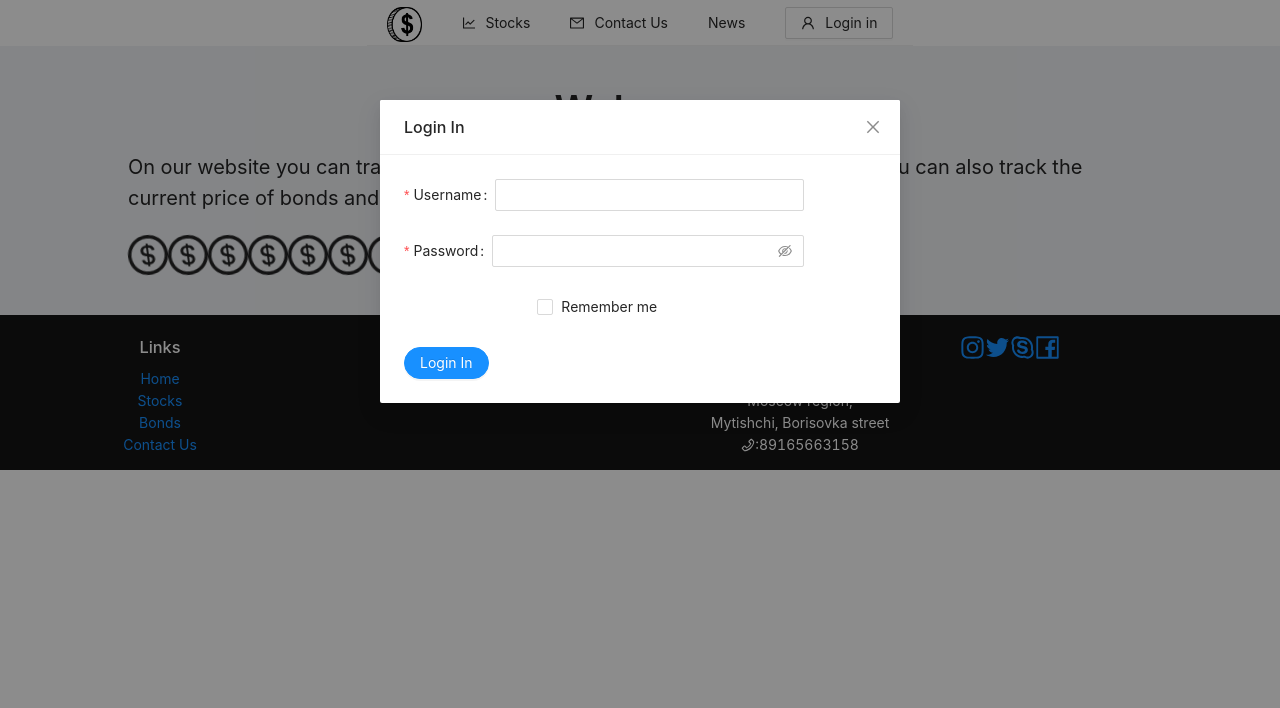
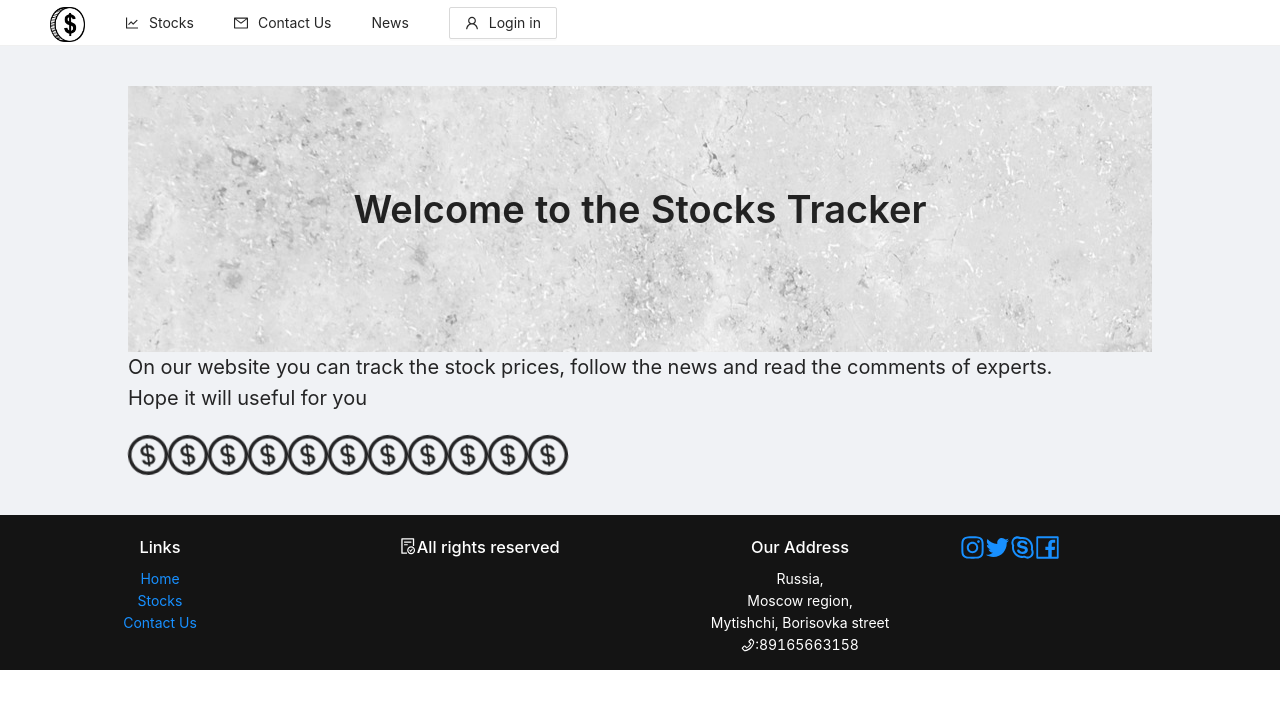
Before and after one commit to lamtev178/stocks, a React (Create React App) app: page / in a window 1280 px wide. Shown: the top 708 px of the page. Built offline with nearby package versions, Linux system fonts and the light colour scheme.

Commit message:
added firebase fixed footer singlestock home

```diff
--- a/package.json
+++ b/package.json
@@ -11,6 +11,7 @@
     "antd": "^4.18.3",
     "axios": "^0.25.0",
     "chart.js": "^3.7.0",
+    "firebase": "^9.6.6",
     "html-react-parser": "^1.4.5",
     "react": "^17.0.2",
     "react-chartjs-2": "^4.0.1",
--- a/src/App.css
+++ b/src/App.css
@@ -19,6 +19,11 @@ p {
   margin: auto;
   width: 80%;
   margin-top: 40px;
+}
+
+.welcome {
+  padding: 100px;
+  background: url("../public/welcome.jpg");
 }
 
 @media (prefers-reduced-motion: no-preference) {
--- a/src/App.js
+++ b/src/App.js
@@ -4,6 +4,21 @@ import { BrowserRouter } from "react-router-dom";
 import store from './redux/configureStore';
 import {Provider} from 'react-redux';
 import 'antd/dist/antd.css';
+import { initializeApp } from "firebase/app";
+import { getAnalytics } from "firebase/analytics";
+import { getFirestore, collection, getDocs } from 'firebase/firestore/lite';
+
+
+const app = initializeApp({
+  apiKey: "AIzaSyBWl3sN2OXtQjxGNjmA3KERK7VnylLFBUk",
+  authDomain: "stocks-tracker-36306.firebaseapp.com",
+  projectId: "stocks-tracker-36306",
+  storageBucket: "stocks-tracker-36306.appspot.com",
+  messagingSenderId: "311133999181",
+  appId: "1:311133999181:web:06c6c18345aa8a58cb4c04",
+  measurementId: "G-YHEEPFB08J"
+});
+getAnalytics(app);
 
 function App() {
   return (
--- a/src/components/FooterComponent.js
+++ b/src/components/FooterComponent.js
@@ -11,7 +11,6 @@ function Footer(){
         <ul className="list">
           <li><Link to="/">Home</Link></li>
           <li><Link to="stocks">Stocks</Link></li>
-          <li><Link to="bonds">Bonds</Link></li>
           <li><Link to="contactus">Contact Us</Link></li>
         </ul>
       </Col>
@@ -25,8 +24,8 @@ function Footer(){
     <Col span={6}>
     <a href="https://www.instagram.com/"><InstagramOutlined style={{fontSize:"25px"}}/></a>
     <a href="https://www.twitter.com/"><TwitterOutlined style={{fontSize:"25px"}}/></a>
-    <a href="https://www.twitter.com/"><SkypeOutlined style={{fontSize:"25px"}}/></a>
-    <a href="https://www.twitter.com/"><FacebookOutlined style={{fontSize:"25px"}}/></a>
+    <a href="https://www.skype.com/"><SkypeOutlined style={{fontSize:"25px"}}/></a>
+    <a href="https://www.facebook.com/"><FacebookOutlined style={{fontSize:"25px"}}/></a>
     </Col>
     </Row>
   );
--- a/src/components/HeaderComponent.js
+++ b/src/components/HeaderComponent.js
@@ -1,76 +1,41 @@
 import React, {useState} from 'react';
-import {Menu, Row,  Modal, Button, Form, Input, Checkbox } from 'antd';
+import {Menu, Button} from 'antd';
 import {Link} from 'react-router-dom';
 import {MailOutlined, LineChartOutlined, UserOutlined} from '@ant-design/icons';
+import { getAuth, signInWithPopup, GoogleAuthProvider, signOut } from "firebase/auth";
+
+
 
 function Header(){
-  const [isModalVisible, setIsModalVisible] = useState(true);
-  const [user, setUser] = useState({username: '', password: '', remember: ''});
+  const [user, setUser] = useState();
+  const { SubMenu } = Menu;
+  const provider = new GoogleAuthProvider();
+  const auth = getAuth();
+  function login(){
+  signInWithPopup(auth, provider)
+  .then((result) => {
+    setUser(result.user);
+  }).catch((error) => {
+    alert(error.code, error.message);
+  });}
 
-  const handleOk = (event) => {
-    setIsModalVisible(false);
-    alert(JSON.stringify(event))
-    setUser({username : event.username, password : event.password, remember : event.remember})
-  }
-  const handleCancel = () => {
-    setIsModalVisible(false)
-  }
-  const showModal = () => {
-    setIsModalVisible(true);
-  };
-  const modal = (<Modal title="Login In" visible={isModalVisible} onOk={handleOk} onCancel={handleCancel} footer={null}>
-        <Form style={{width:'400px'}} onFinish={handleOk}>
-          <Form.Item
-            label="Username"
-            name="username"
-            rules={[
-              {
-                required: true,
-                message: 'Please input your username!',
-              },
-            ]}
-          >
-            <Input />
-          </Form.Item>
+    const menuUser = (
+        <SubMenu key="SubMenu" title={<img src={user?.photoURL} style={{width: "32px", height: "32px", borderRadius:"50%"}}/>}>
+          <Menu.ItemGroup title={user?.email} />
+          <Menu.ItemGroup title={user?.displayName}>
+            <Menu.Item key="LoginOut" onClick={() => {auth.signOut(); setUser(null)}}>Sign Out</Menu.Item>
+          </Menu.ItemGroup>
+        </SubMenu>
+        )
 
-          <Form.Item
-            label="Password"
-            name="password"
-            rules={[
-              {
-                required: true,
-                message: 'Please input your password!',
-              },
-            ]}
-          >
-            <Input.Password />
-          </Form.Item>
-
-          <Form.Item
-            name="remember"
-            valuePropName="checked"
-            wrapperCol={{
-              offset: 8,
-              span: 16,
-            }}
-          >
-            <Checkbox>Remember me</Checkbox>
-          </Form.Item>
-          <Button type="primary" htmlType="submit" style={{borderRadius:"30px"}}>Login In</Button>
-        </Form>
-      </Modal>
-      );
   return(
-    <Row justify="center" style={{background:"white"}}>
-      <Menu mode="horizontal">
+      <Menu mode="horizontal" style={{paddingLeft:'30px'}}>
         <Menu.Item key="logo"><Link to="/"><img src="../../logo2.png" style={{height:"35px", width:"35px"}} alt='logo'/></Link></Menu.Item>
         <Menu.Item key="stocks" icon={<LineChartOutlined />}><Link to="stocks">Stocks</Link></Menu.Item>
         <Menu.Item key="contact" icon={<MailOutlined />}><Link to="contactus">Contact Us</Link></Menu.Item>
         <Menu.Item key="news"><Link to="news">News</Link></Menu.Item>
-        <Menu.Item key="login" ><Button onClick={showModal} icon={<UserOutlined />}>Login in</Button></Menu.Item>
+        {user? menuUser : <Menu.Item key="login" ><Button icon={<UserOutlined />} onClick={login} >Login in</Button></Menu.Item>}
       </Menu>
-      {modal}
-    </Row>
   );
 }
 
--- a/src/components/HomeComponent.js
+++ b/src/components/HomeComponent.js
@@ -7,9 +7,11 @@ const { Title, Paragraph } = Typography;
 function Home(){
   return(
     <div className='container'>
-      <Title>Welcome</Title>
+      <div className='welcome'>
+        <Title >Welcome to the Stocks Tracker</Title>
+      </div>
       <Paragraph style={{fontSize:"20px"}}>
-        On our website you can track the stock prices of leading American companies. You can also track the current price of bonds and follow the news in the world of finance
+        On our website you can track the stock prices, follow the news and read the comments of experts. <br />Hope it will useful for you
       </Paragraph>
       <DollarCircleOutlined spin style={{fontSize:"40px", marginBottom:"40px"}}/><DollarCircleOutlined spin style={{fontSize:"40px", marginBottom:"40px"}}/><DollarCircleOutlined spin style={{fontSize:"40px", marginBottom:"40px"}}/><DollarCircleOutlined spin style={{fontSize:"40px", marginBottom:"40px"}}/><DollarCircleOutlined spin style={{fontSize:"40px", marginBottom:"40px"}}/><DollarCircleOutlined spin style={{fontSize:"40px", marginBottom:"40px"}}/><DollarCircleOutlined spin style={{fontSize:"40px", marginBottom:"40px"}}/><DollarCircleOutlined spin style={{fontSize:"40px", marginBottom:"40px"}}/><DollarCircleOutlined spin style={{fontSize:"40px", marginBottom:"40px"}}/><DollarCircleOutlined spin style={{fontSize:"40px", marginBottom:"40px"}}/><DollarCircleOutlined spin style={{fontSize:"40px", marginBottom:"40px"}}/>
     </div>
--- a/src/components/NewsComponent.js
+++ b/src/components/NewsComponent.js
@@ -8,7 +8,6 @@ const { Meta } = Card;
 
 function News(){
   const {data, isLoading} = useGetNewsQuery()
-  console.log(data);
   const news = data?.articles.map((news) => {
     if(news.description==null) return;
       return(
--- a/src/components/SingleStockComponent.js
+++ b/src/components/SingleStockComponent.js
@@ -35,7 +35,6 @@ function SingleStock(){
   const chartDates = chartStock?.[symbol].timestamp.map((date) => {
     return(new Date(date * 1000).toLocaleDateString())
   })
-  console.log(stock);
   const dataChart = {
     labels: chartDates,
     datasets: [{
@@ -89,7 +88,7 @@ const options = {
   }
   const newsContent = StockNews?.articles?.map((news) => {
     return(
-          <Col span={{md:6,sm:12,xs:24}} style={{margin:"0 10px 10px 10px"}} key={news.publishedAt}>
+          <Col span={{md:6,sm:12,xs:24}} style={{margin:"0 10px 10px 10px"}} key={news.url}>
             <a href={news.url} target="_blank">
               <Card
                 hoverable
@@ -103,8 +102,7 @@ const options = {
           </Col>
     );
   })
-
-
+  console.log(StockNews);
 
   return(
     <div className='container'>
@@ -121,7 +119,7 @@ const options = {
       <Row>
         <Col span={6}>
           <div className='stock-info'>
-            <span>Price</span><span>{stock?.quoteResponse?.result[0]?.regularMarketPrice}$</span>
+            <span>Price</span><span>{stock?.quoteResponse?.result[0]?.regularMarketPrice.toFixed(2)}$</span>
           </div>
           <Divider />
           <div className='stock-info'>
@@ -129,15 +127,15 @@ const options = {
           </div>
           <Divider />
           <div className='stock-info'>
-            <span>Fifty Day Average</span><span>{stock?.quoteResponse?.result[0]?.fiftyDayAverage}$</span>
+            <span>Fifty Day Average</span><span>{stock?.quoteResponse?.result[0]?.fiftyDayAverage.toFixed(2)}$</span>
           </div>
           <Divider />
           <div className='stock-info'>
-            <span>Fifty Day Average Change</span><span>{stock?.quoteResponse?.result[0]?.fiftyDayAverageChange}$</span>
+            <span>Fifty Day Average Change</span><span>{stock?.quoteResponse?.result[0]?.fiftyDayAverageChange.toFixed(2)}$</span>
           </div>
           <Divider />
           <div className='stock-info'>
-            <span>Fifty Day Average Change Percent</span><span>{stock?.quoteResponse?.result[0]?.fiftyDayAverageChangePercent}$</span>
+            <span>Fifty Day Average Change Percent</span><span>{stock?.quoteResponse?.result[0]?.fiftyDayAverageChangePercent.toFixed(2)}$</span>
           </div>
           <Divider />
         </Col>
@@ -147,7 +145,7 @@ const options = {
       </Row>
       <Row>
         <Col span={12}>{content}</Col>
-        <Col span={12}>{newsIsError ? <Error /> : <Row justify="space-around">{newsContent}</Row>}</Col>
+        <Col span={12}>{newsIsError ? <><Error /><h2>{newsError}</h2></> : <Row justify="space-around">{newsContent}</Row>}</Col>
       </Row>
 
     </div>
--- a/src/components/StocksComponent.js
+++ b/src/components/StocksComponent.js
@@ -24,7 +24,20 @@ function Stocks(){
     let colorStock = "green";
     let rangeStock = 'regular';
 
-    let stockName;
+    let stockName = null;
+    if(stock.symbol == "FB"){
+      stockName = `https://api.twelvedata.com/logo/Meta.com`
+    }
+    if(stock.symbol == "PM"){
+      stockName = `https://api.twelvedata.com/logo/pmi.com`
+    }
+    if(stock.symbol == "MCD"){
+      stockName = `https://api.twelvedata.com/logo/McDonalds.com`
+    }
+    if(stock.symbol == "F"){
+      stockName = `https://api.twelvedata.com/logo/Ford.com`
+    }
+    if(stockName === null)
       if(stock.displayName === undefined){
           stockName = `https://api.twelvedata.com/logo/${stock.symbol}.com`
         } else
@@ -63,7 +76,7 @@ function Stocks(){
   return(
     <Layout>
       <Sider style={{background:"#bfbfbf"}}>
-        <div style={{position: "sticky", top: "0"}}>
+        <div style={{position: "sticky", top: "0", paddingTop:'20px'}}>
         <Title level={4}>Select Range</Title>
         <Select value={range} onChange={setRange} style={{margin:"10px", width:"150px"}}>
           <Option value="regular">Regular</Option>
--- a/src/services/news.js
+++ b/src/services/news.js
@@ -1,9 +1,21 @@
 import {createApi, fetchBaseQuery} from '@reduxjs/toolkit/query/react';
 const apiKey = '465b16ace9f1479e90fc6a894df0067b'
+let date = new Date()
+let dateMonth, dateDay
+if(date.getMonth()<11){
+  dateMonth = '0'+(date.getMonth() + 1)
+}
 
-
+if(date.getDate()<19 && date.getDate()>9) {
+  dateDay = '0' +(date.getDate() - 9)
+  date = date.getFullYear()+'-'+ dateMonth +'-'+ dateDay
+}else if(date.getDate()<9){
+   date = date.getFullYear()+'-'+ (+dateMonth -1) +'-'+ '28'
+} else {
+ date = date.getFullYear()+'-'+ dateMonth +'-'+ dateDay
+}
+console.log(date);
 const baseUrl = 'https://newsapi.org/v2/'
-
 
 export const newsApi = createApi({
   reducerPath: 'newsApi',
@@ -13,7 +25,7 @@ export const newsApi = createApi({
       query: () => `top-headlines?country=us&apiKey=${apiKey}`
     }),
     getSymbolNews: builder.query({
-      query: (symbol) => `everything?q=${symbol}&from=2022-02-8&sortBy=popularity&apiKey=${apiKey}`
+      query: (symbol) => `everything?q=${symbol}&from=${date}&sortBy=popularity&apiKey=${apiKey}`
     })
   })
 })
```
Also changed, not shown: public/welcome.jpg (added), 1 other file (tests, documents, lock files or other folders). Lines whose indentation alone changed are shown as unchanged.
